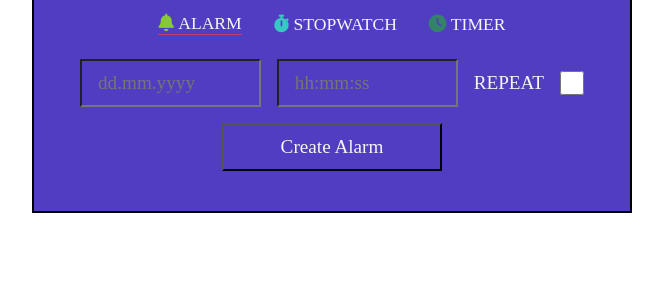
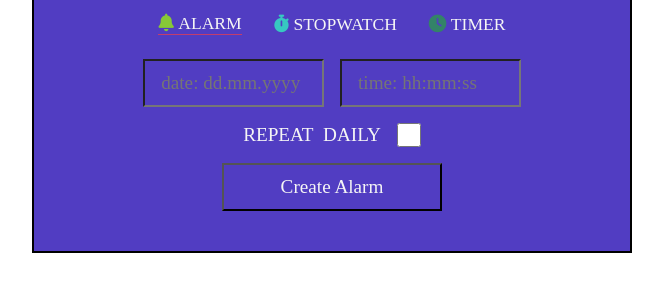
Before and after one commit to dexinho/alarm_timer_stopwatch, a plain HTML site: page index.html in a window 1280 px wide. Shown: the part 89-380 px from the top of the page, without its empty margins (308-971 px from the left). Drawn offline with Linux system fonts and the light colour scheme.

Commit message:
created divs for other timekeeping devices

```diff
--- a/index.html
+++ b/index.html
@@ -30,30 +30,34 @@
             <div id="timer-selected" class="timekeeping-choices"><i class="fa-solid fa-clock"></i>&nbsp;TIMER</div>
 
         </div>
-        <div id="alarm-div">
+        <div class="timekeeping-divs" id="alarm-div">
             <div id="time-date-input-div">
-                <label for="alarm-date-input" class="alarm-input-labels"><input type="text" class="alarm-inputs" id="alarm-date-input"
-                        placeholder="dd.mm.yyyy" required></label>
-                <label for="alarm-time-input" class="alarm-input-labels"><input type='text' class="alarm-inputs" id="alarm-time-input"
-                    placeholder="hh:mm:ss" required></label>
-                <label for="repeat-alarm-checkbox">REPEAT<input type='checkbox' id="repeat-alarm-checkbox"></label>
+                <label for="alarm-date-input" class="alarm-input-labels"><input type="text" class="alarm-inputs"
+                        id="alarm-date-input" placeholder="date: dd.mm.yyyy" required></label>
+                <label for="alarm-time-input" class="alarm-input-labels"><input type='text' class="alarm-inputs"
+                        id="alarm-time-input" placeholder="time: hh:mm:ss" required></label>
+
+                <label for="repeat-alarm-checkbox"><div><span>REPEAT</span>&nbsp;&nbsp;<span>DAILY</span></div><input type='checkbox' id="repeat-alarm-checkbox"></label>
                 <div id="create-alarm-div">
                     <button class='create-btns' id="create-alarm-btn">Create Alarm</button>
                 </div>
                 <div id="created-alarms-div">
-                    <div id="created-alarms-columns"><span>DATE</span><span>TIME</span><span>REMAINING</span></div>
-                    <!-- <div class="created-alarm-slot"><i class="fa-solid fa-trash"></i> <span class="date-slot-span">11/30/2023 16:20:00</span><span class="time-left"></span></div> -->
+                    <div id="created-alarms-columns"><span>DATE</span><span id="time-span">TIME</span><span
+                            id="remaining-time-span">REMAINING</span><i class="fa-solid fa-repeat"></i></div>
+                    <!-- <div class="created-alarm-slot"><i class="fa-solid fa-trash"></i> <span class="date-slot-span">11/30/2023 16:20:00</span><span class="time-left"></span><i class="fa-solid fa-check"></i></div> -->
                     <!-- <div class="created-alarm-slot"><i class="fa-solid fa-trash"></i> <span class="time-slot-span">11/30/2023 16:20:00</span></div> -->
                 </div>
             </div>
         </div>
-        <div id="timer-div">
+        <div class="timekeeping-divs" id="timer-div">
             <input type='text' class="inputs display-none" id="timer-input" placeholder="hh:mm:ss">
         </div>
-        <div id="stopwatch-div">
+        <div class="timekeeping-divs" id="stopwatch-div">
             <input type='text' class="inputs display-none" id="stopwatch-input" placeholder="hh:mm:ss">
         </div>
     </div>
+    <audio id='alarm-sound' src='src/assets/alarm_sound/alarm_sound_1.mp3'></audio>
+
 </body>
 
 </html>
```
